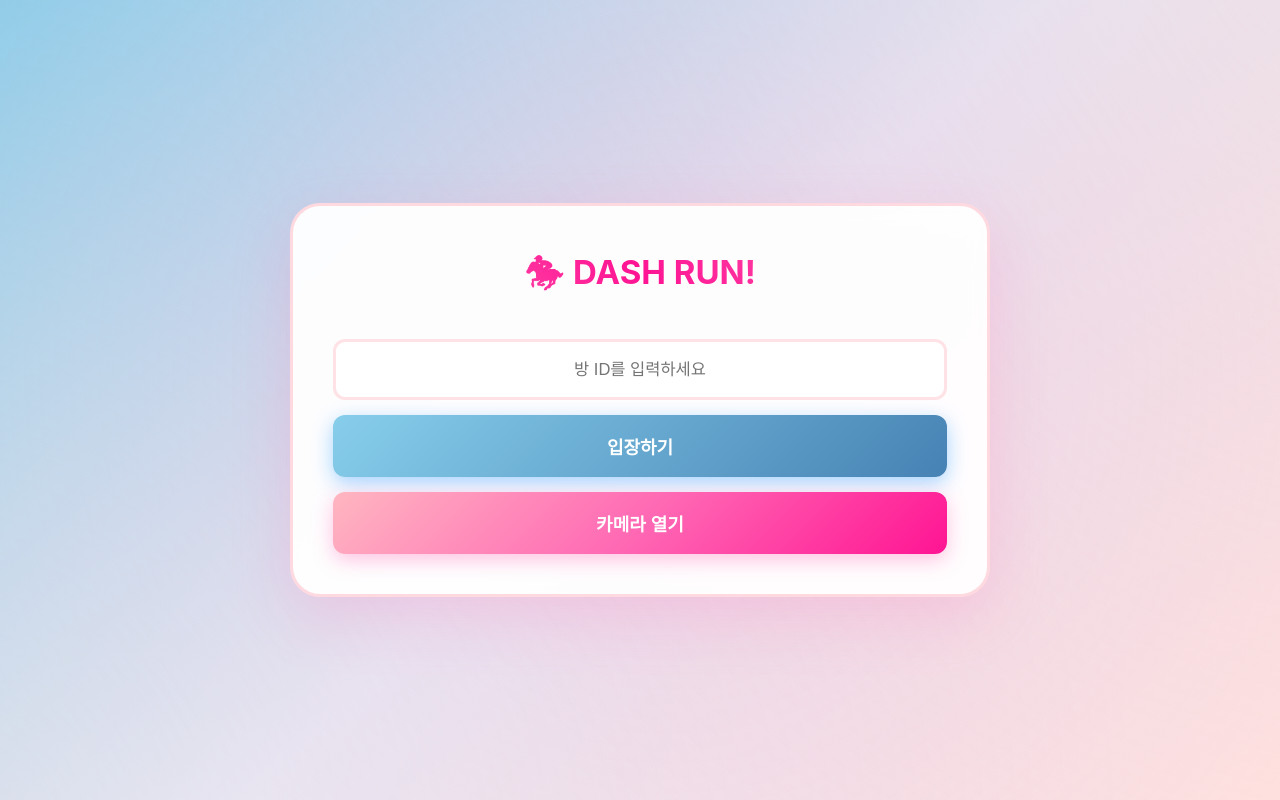
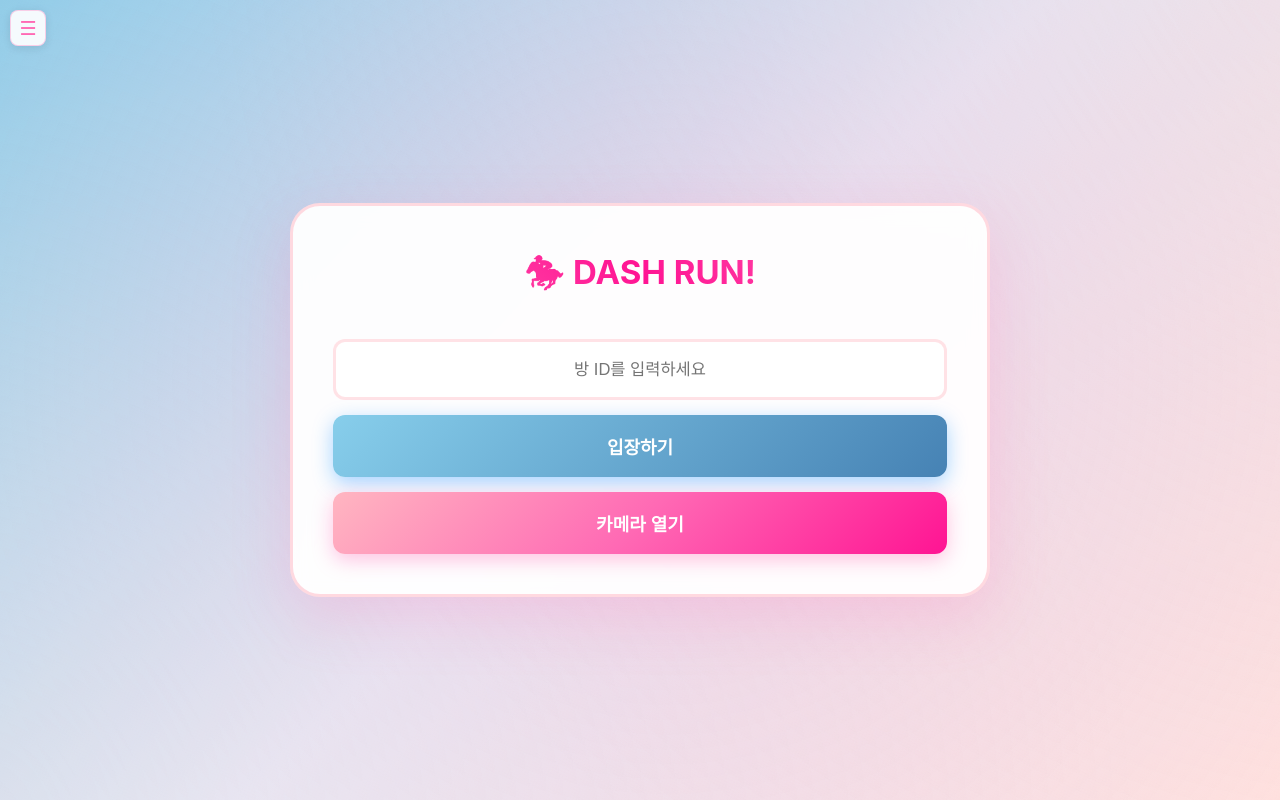
Before and after one commit to supungbab/dash-race, a Vue app: page / in a window 1280 px wide. Built offline with nearby package versions, Linux system fonts and the light colour scheme; no server answers; sample sign-in values are in the browser's storage.

Commit message:
fix: 사이드 메뉴 필요 없는곳 수정

```diff
--- a/src/App.vue
+++ b/src/App.vue
@@ -8,7 +8,10 @@ const router = useRouter();
 const userStore = useUserStore();
 
 const isLoginPage = computed(() => route.path === '/login');
-const hideNavToggle = computed(() => route.path.includes('/sprint-display/') || route.path === '/');
+const hideNavToggle = computed(() =>
+  route.path.includes('/sprint-display/')
+  || route.path === '/room'
+);
 watch(hideNavToggle, () => {
   isNavOpen.value = false;
 });
--- a/src/router/index.ts
+++ b/src/router/index.ts
@@ -16,6 +16,7 @@ const router = createRouter({
       path: '/',
       name: 'home',
       component: HomePage,
+      meta: { requiresAuth: true }
     },
     {
       path: '/room',
```
